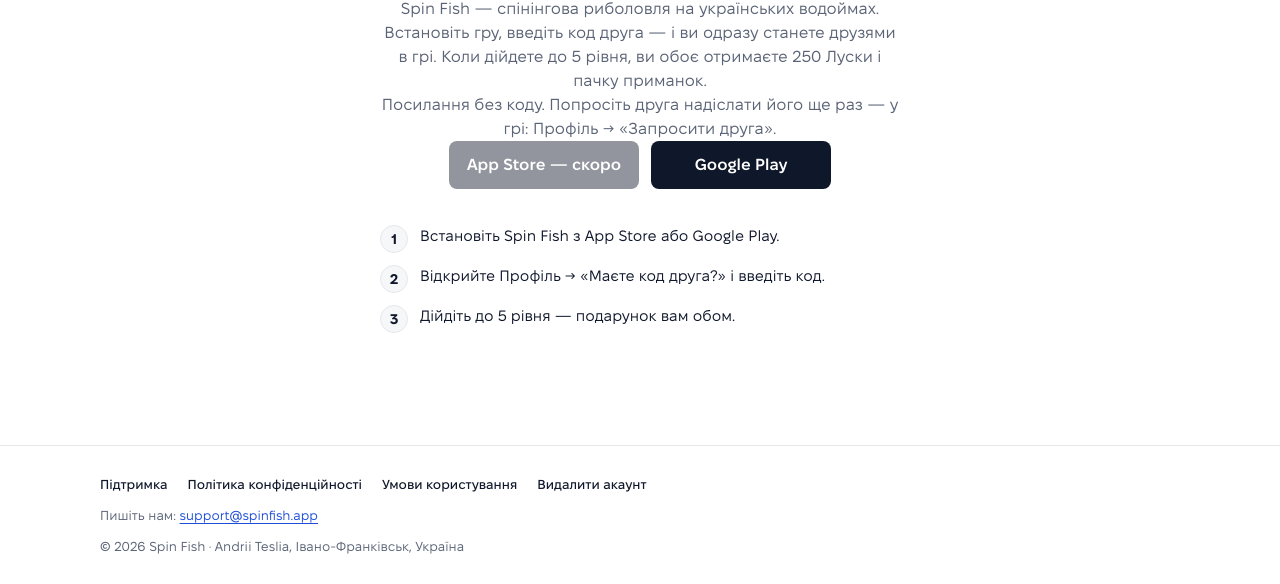
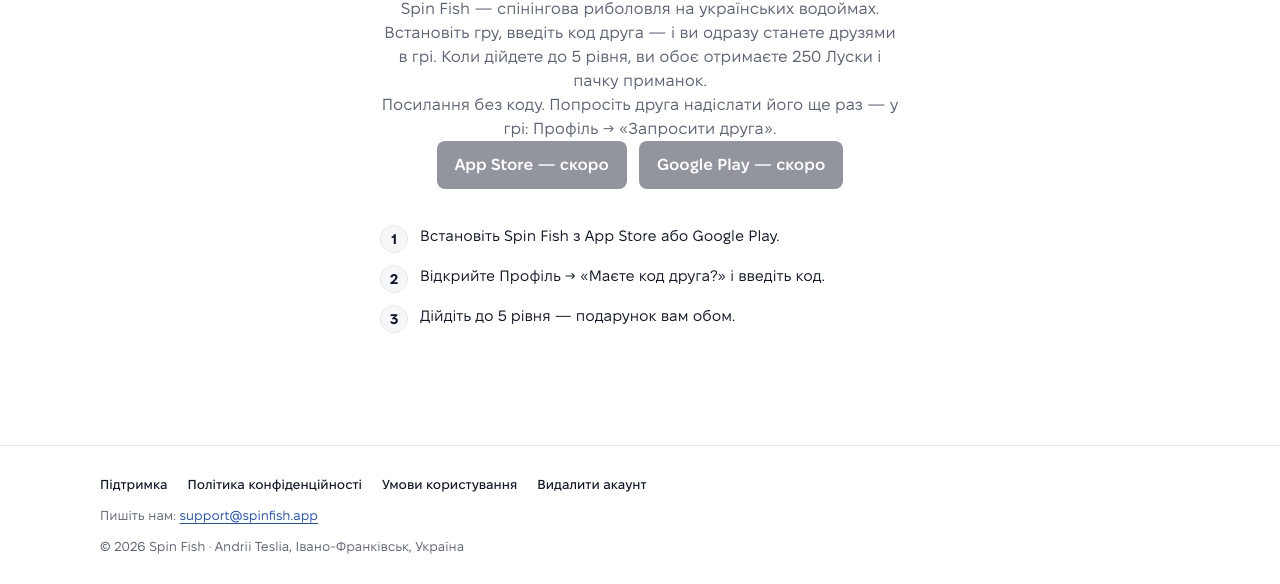
Before and after one commit to andriiteslia/spinfish-website, a plain HTML site: page site/i/index.html in a window 1280 px wide. Shown: the part 247-831 px from the top of the page. Drawn offline with Linux system fonts and the light colour scheme.

Commit message:
Сторінка запрошення: обидві кнопки сторів — «скоро», поки гри немає в сторах
Co-Authored-By: Claude Opus 5.5 <noreply@anthropic.com>
Claude-Session: https://claude.ai/code/session_01BzNdATELAXNLSen9un2TMD

```diff
--- a/site/i/index.html
+++ b/site/i/index.html
@@ -36,7 +36,7 @@
 <p class="inv__lead inv__none">Посилання без коду. Попросіть друга надіслати його ще раз — у грі: Профіль → «Запросити друга».</p>
 <div class="inv__stores">
 <a class="btn" id="invIos" href="#" aria-disabled="true">App Store</a>
-<a class="btn" id="invAnd" href="https://play.google.com/store/apps/details?id=app.spinfish.game">Google Play</a>
+<a class="btn" id="invAnd" href="#" aria-disabled="true">Google Play</a>
 </div>
 <ol class="inv__steps">
 <li><span>1</span>Встановіть Spin Fish з App Store або Google Play.</li>
@@ -50,8 +50,12 @@
   var m = location.pathname.match(/\/i\/([A-Za-z0-9]{6})\/?$/), box = document.getElementById('inv');
   var lang = (navigator.language || '').toLowerCase();
   if ('uk' === 'uk' && m && !/^(uk|ru)/.test(lang)) { location.replace('/en' + location.pathname); return; }   // not Ukrainian — the English page
-  var IOS = '';   // the App Store link (https://apps.apple.com/app/id…) — when the game is in the App Store
+  // the store links — when the game is out (until then the buttons say «скоро» and do nothing)
+  var IOS = '';   // https://apps.apple.com/app/id<Apple ID>
+  var AND = '';   // https://play.google.com/store/apps/details?id=app.spinfish.game
   var ios = document.getElementById('invIos');
+  var and = document.getElementById('invAnd');
+  if (AND) { and.href = AND; and.removeAttribute('aria-disabled'); } else and.textContent = 'Google Play — скоро';
   if (IOS) { ios.href = IOS; ios.removeAttribute('aria-disabled'); } else ios.textContent = 'App Store — скоро';
   if (!m) { box.className += ' is-none'; return; }
   var code = m[1].toUpperCase();
```
Also changed, not shown: site-src/pages/invite.en.html (+6 -2 lines), site-src/pages/invite.uk.html (+6 -2 lines), site/en/i/index.html (+6 -2 lines).
